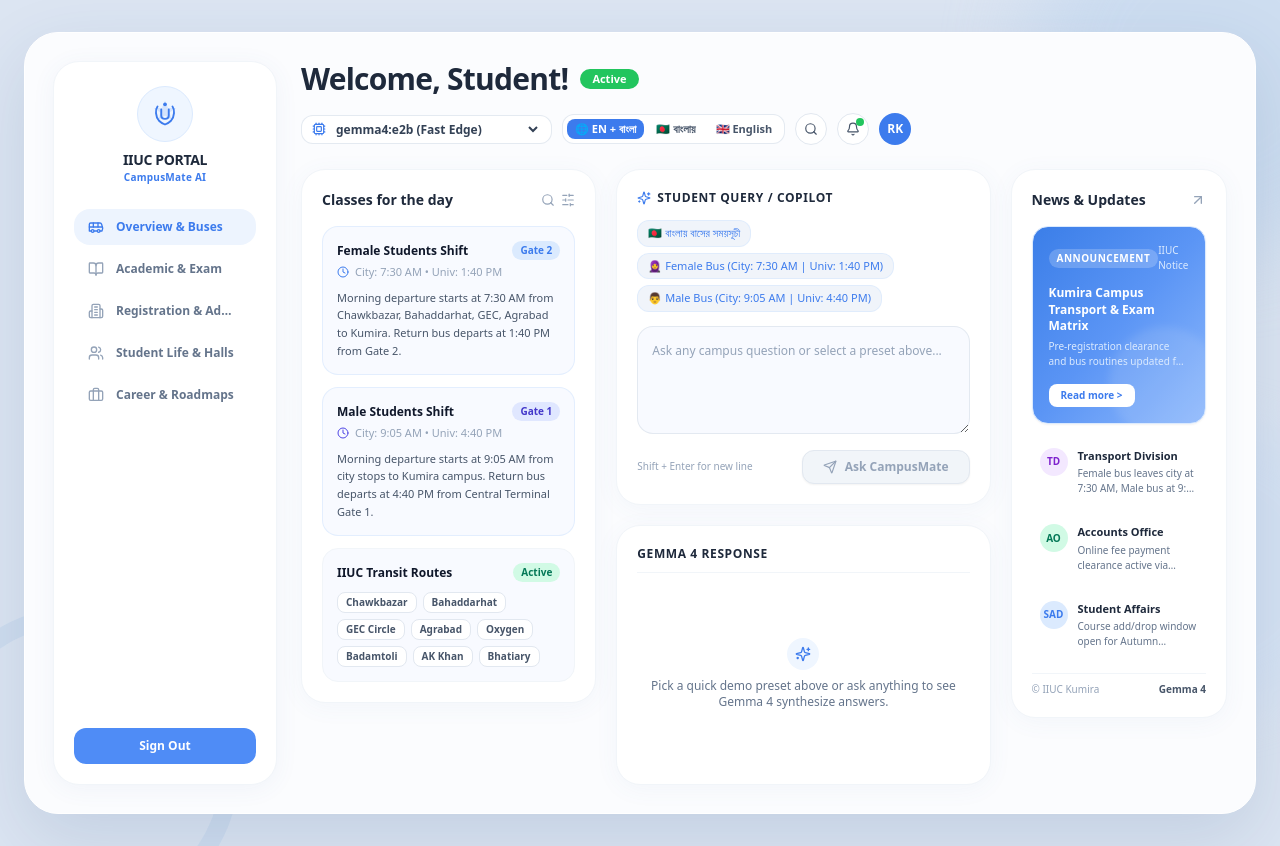
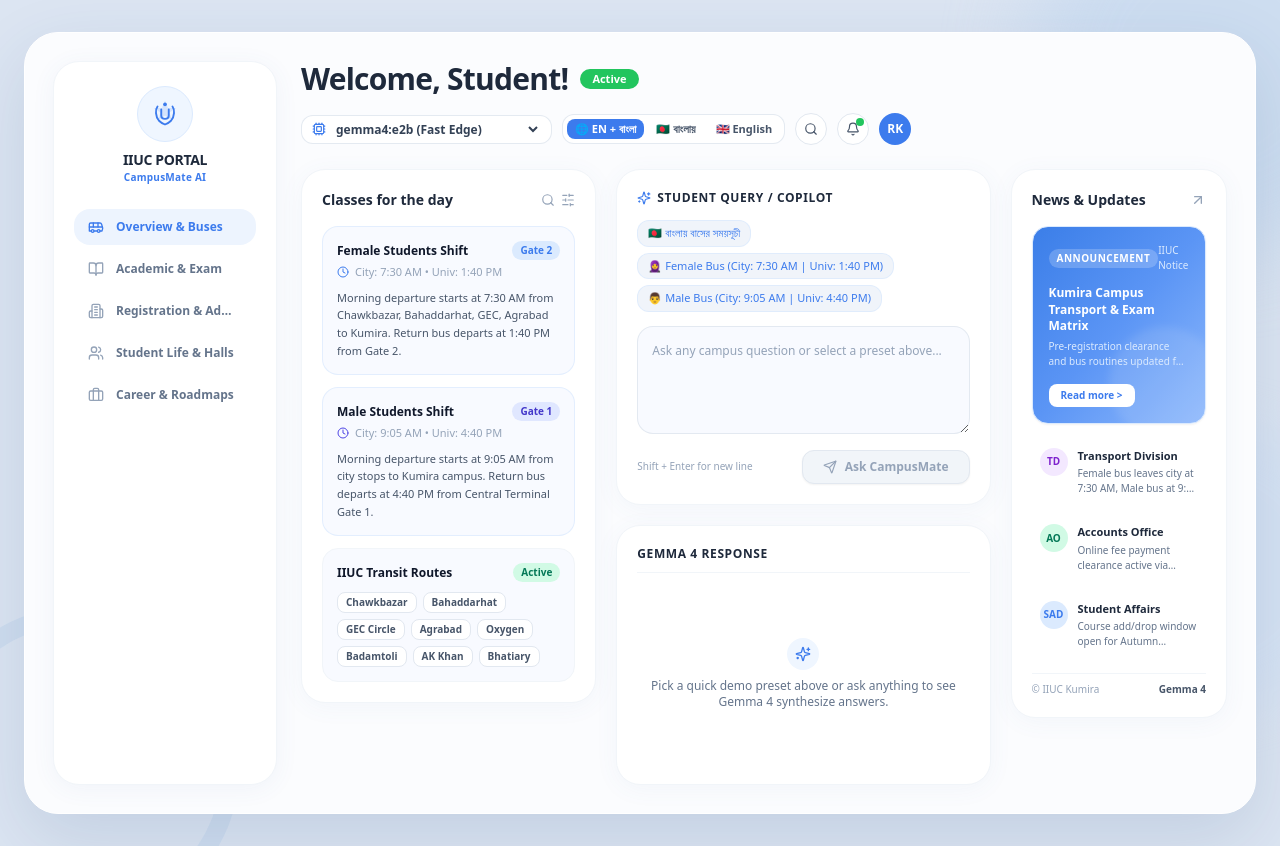
Before and after one commit to Ridwanulkarim/CampusMateAI, a React (Vite) app in the folder frontend/: page / in a window 1280 px wide. Built offline with nearby package versions, Linux system fonts and the light colour scheme.

Commit message:
fix: remove Sign Out button from sidebar

```diff
--- a/frontend/src/App.jsx
+++ b/frontend/src/App.jsx
@@ -282,15 +282,6 @@
                 );
               })}
             </nav>
-          </div>
-
-          <div className="pt-2">
-            <button
-              onClick={() => setActiveTab('bus')}
-              className="w-full bg-[#4f8cf6] hover:bg-[#3b7ee8] text-white text-xs font-bold py-2.5 px-4 rounded-xl shadow-xs transition-colors text-center"
-            >
-              Sign Out
-            </button>
           </div>
         </aside>
 
```
